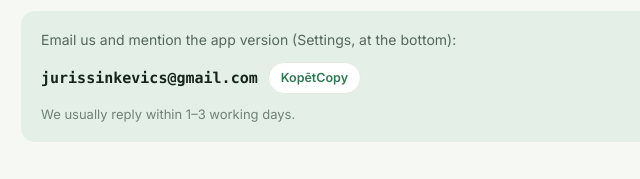
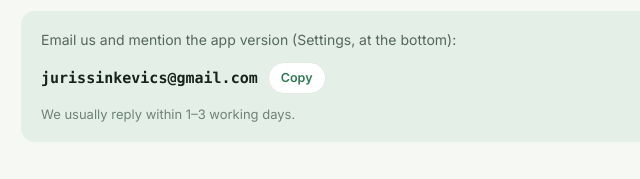
Before and after one commit to fishingcalendar-app/fishing-calendar-site, a plain HTML site: page support/index.html in a window 1280 px wide. Shown: the part 237-416 px from the top of the page, 269-909 px from the left. Drawn offline with Linux system fonts and the light colour scheme.

Commit message:
Fix copy button showing both languages

```diff
--- a/support/index.html
+++ b/support/index.html
@@ -196,7 +196,6 @@
   [data-lang="en"] [lang="lv"] { display: none; }
   [data-lang="en"] [lang="en"] { display: block; }
   [data-lang="en"] [lang="en"].inline { display: inline; }
-  [lang="lv"].inline { display: inline; }
   [data-lang="en"] .path[lang="en"], [data-lang="en"] span.path[lang="en"] { display: inline-block; }
   @media (prefers-reduced-motion: reduce) { * { transition: none !important; } }
 </style>
```
